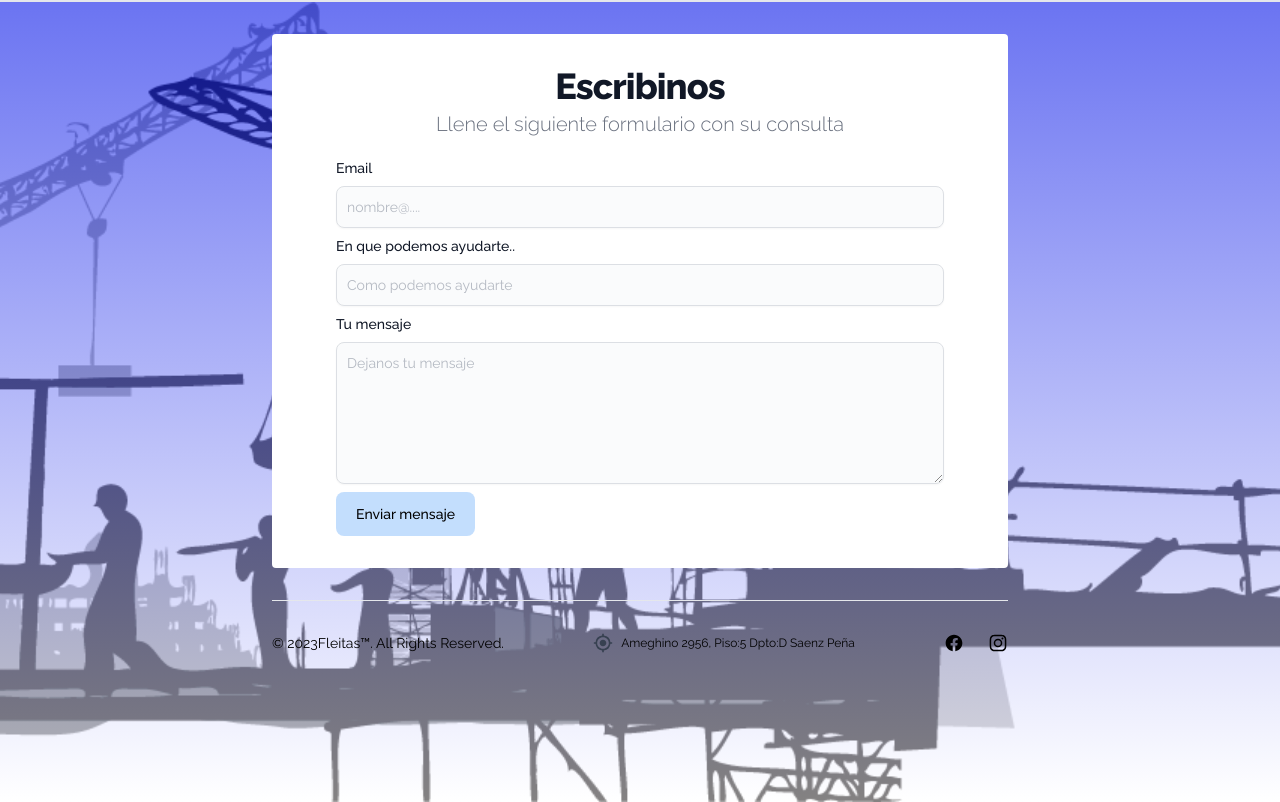
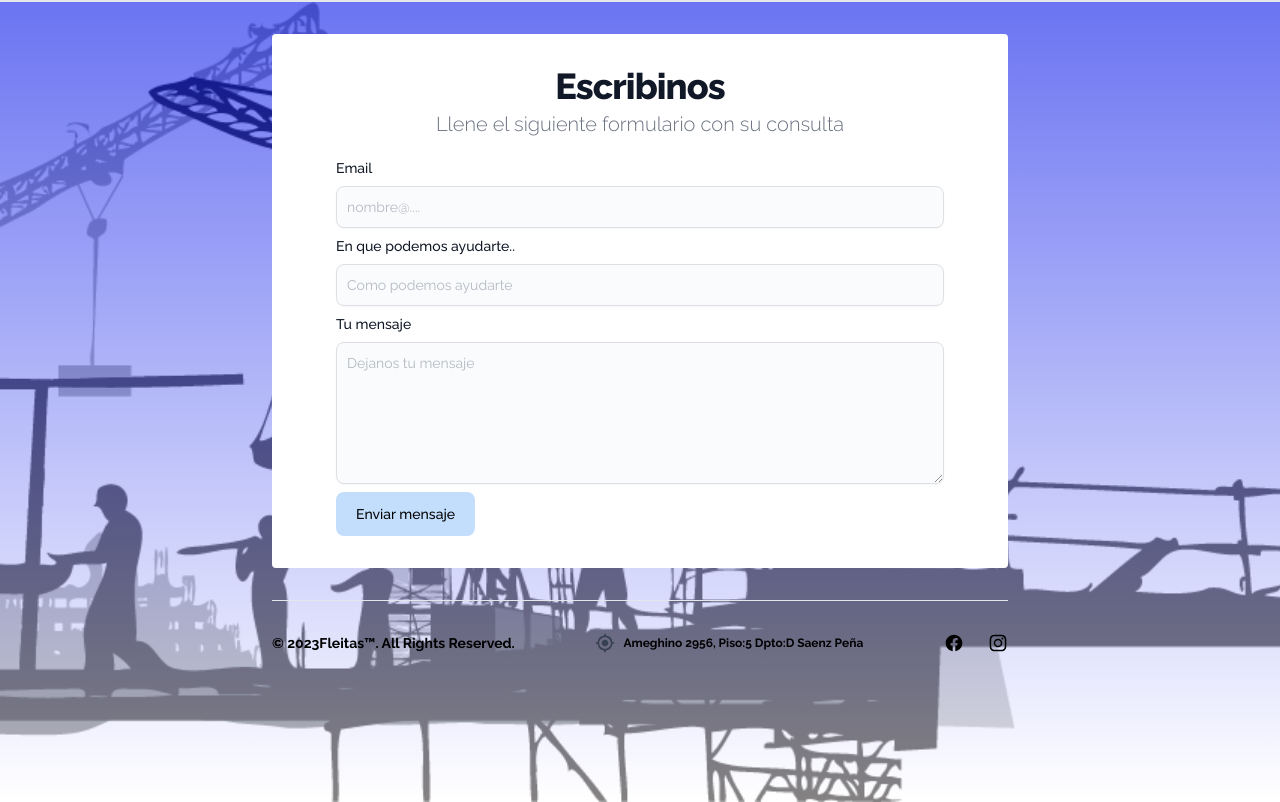
Before and after one commit to NataliaBelen95/Next.landing, a Next.js app in the folder my-project/: page / in a window 1280 px wide. Shown: the part 2344-3146 px from the top of the page. Built offline with nearby package versions, Linux system fonts and the light colour scheme.

Commit message:
fontbolf footer

```diff
--- a/my-project/src/components/Footer.jsx
+++ b/my-project/src/components/Footer.jsx
@@ -111,16 +111,16 @@ const Footer = () => {
         <hr className="my-6 border-gray-200 sm:mx-auto dark:border-gray-700 lg:my-8 w-full" />
 
         <div className="sm:flex sm:items-center sm:justify-between">
-          <span className="text-sm text-lg sm:text-center text-black">
+          <span className="text-sm text-lg sm:text-center text-black font-bold">
             © 2023
-            <a href="#" className="hover:underline">
+            <a href="#" className="hover:underline font-bold">
               Fleitas™
             </a>
             . All Rights Reserved.
           </span>
           <span className="text-sm text-lg sm:text-center text-black flex items-center">
           <MdGpsFixed className="h-5 w-5 mr-2 text-gray-700" />
-              <a href="https://goo.gl/maps/hc4V4aaqySF4X1dX9" target='_blank' className="hover:underline text-xs">
+              <a href="https://goo.gl/maps/hc4V4aaqySF4X1dX9" target='_blank' className="hover:underline text-xs font-bold">
               Ameghino 2956, Piso:5 Dpto:D Saenz Peña
             </a>
           </span>
```
